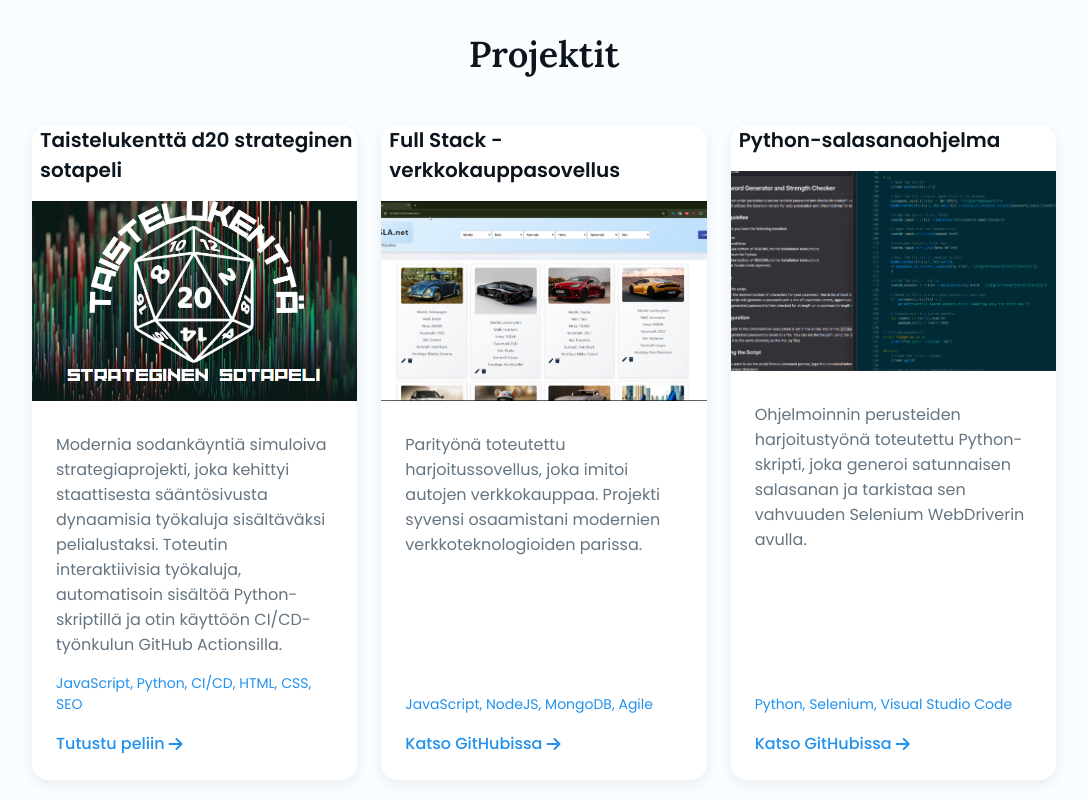
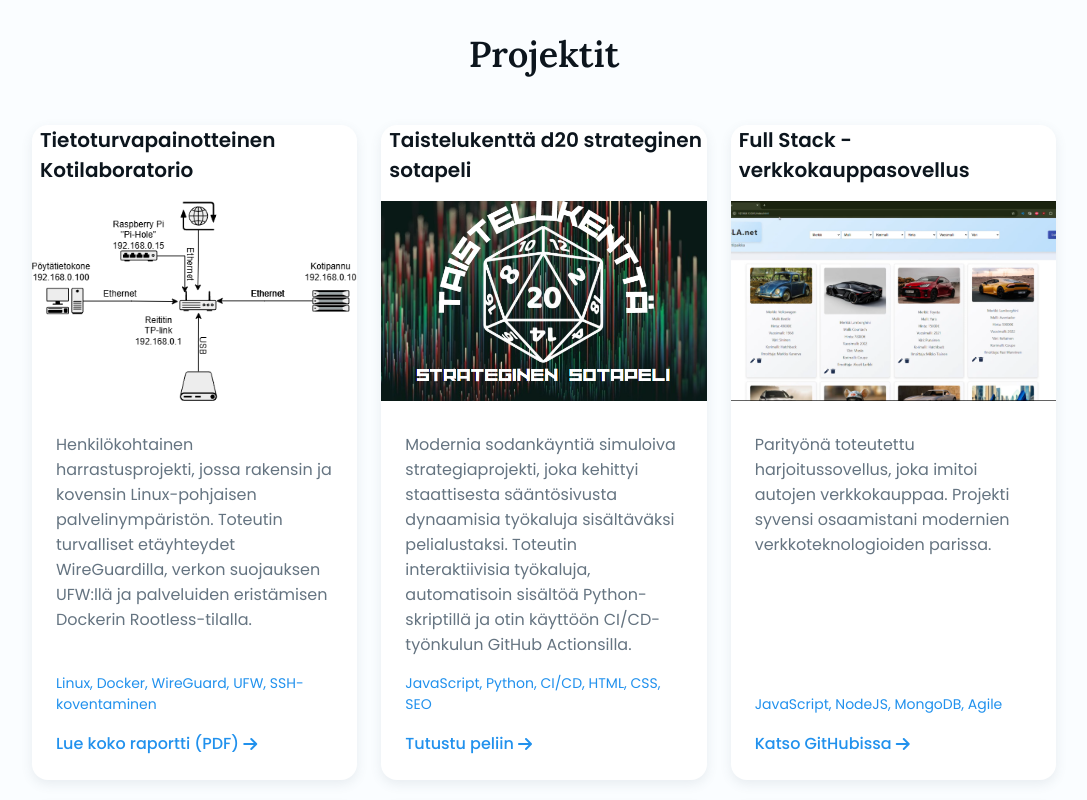
Before and after one commit to AkseliLarikka/AkseliLarikka.github.io, a plain HTML site: page index.html in a window 1280 px wide. Shown: the part 1380-2180 px from the top of the page, without its empty margins (96-1183 px from the left). Drawn offline with nearby package versions, Linux system fonts and the light colour scheme.

Commit message:
portfolio päivitys

```diff
--- a/Scripts/script.js
+++ b/Scripts/script.js
@@ -78,7 +78,7 @@ const translations = {
         // Profiili & Taidot
         profile_section_title: "Profile and Skills",
         profile_who_am_i: "Who am I?",
-        profile_paragraph: "I am a calm and deliberate problem-solver with high resilience and a self-directed work approach. I ask a lot of questions because I want to understand things thoroughly. I enjoy challenging myself both physically and mentally, which is reflected in my career choices and hobbies. I actively seek challenges where I can utilize and deepen my expertise, especially in the cybersecurity of OT environments.",
+        profile_paragraph: "I am a third-year ICT engineering student with a burning passion for the technical core of cybersecurity. Alongside my studies, I have deepened my expertise through specialized MPK courses (OSINT, SOC/NOC, Forensics) and by building my own home laboratory. I am looking for a role where I can combine my technical problem-solving skills, precise documentation abilities, and resilience under pressure in the field of cybersecurity.",
         skills_title: "Skills",
         skills_header_area: "Area",
         skills_header_tech: "Technologies and Skills",
@@ -118,6 +118,10 @@ const translations = {
         project6_title: "MySQL Database",
         project6_description: "A relational database for a fictional used car e-commerce site, designed and implemented in pairs. The project covered database design, SQL implementation, and management with MySQL Workbench.",
         project6_skills: "SQL, MySQL Workbench, Database Design",
+        project7_title: "Cybersecurity Home Lab",
+        project7_description: "A personal hobby project where I built and hardened a Linux-based server environment. I implemented secure remote access using WireGuard, network protection with UFW, and service isolation using Docker Rootless mode.",
+        project7_skills: "Linux, Docker, WireGuard, UFW, SSH Hardening",
+        project7_link: "Read full report (PDF)",
 
         // Kokemus
         experience_section_title: "Work Experience and Education",
@@ -158,17 +162,22 @@ const translations = {
         footer_rights: "All rights reserved."
     },
     fi: {
+        // Navigaatio
         nav_profile: "Profiili",
         nav_projects: "Projektit",
         nav_experience: "Kokemus",
         nav_hobbies: "Harrastukset",
         nav_contact: "Ota yhteyttä",
+
+        // Koti
         home_subtitle: "IT/OT Kyberturvainsinööri (opiskelija)",
         home_description: "Kolmannen vuoden tieto- ja viestintätekniikan insinööriopiskelija, jolla on käytännön kokemusta teollisuusautomaation (OT) ja IT-infrastruktuurin yhdistämisestä. Vahvuuksiani ovat nopea oppimiskyky ja ongelmanratkaisu tuotantokriittisissä ympäristöissä.",
         download_cv: "Lataa CV (PDF)",
+
+        // Profiili & Taidot
         profile_section_title: "Profiili ja Osaaminen",
         profile_who_am_i: "Kuka olen?",
-        profile_paragraph: "Olen rauhallinen ja harkitseva ongelmanratkaisija, jolla on korkea resilienssi ja itseohjautuva työote. Kyselen paljon, koska haluan ymmärtää asiat perusteellisesti. Pidän itseni haastamisesta niin fyysisesti kuin henkisestikin, mikä heijastuu uravalintoihini ja harrastuksiini. Etsin aktiivisesti haasteita, joissa voin hyödyntää ja syventää osaamistani erityisesti OT-ympäristöjen kyberturvallisuuden parissa.",
+        profile_paragraph: "Olen kolmannen vuoden tieto- ja viestintätekniikan insinööriopiskelija, jolla on palava kiinnostus kyberturvallisuuden tekniseen ytimeen. Opintojeni ohella olen syventänyt osaamistani MPK:n erikoiskursseilla (OSINT, SOC/NOC, Forensiikka) sekä rakentamalla oman kotilaboratorion. Etsin roolia, jossa voin yhdistää teknisen ongelmanratkaisukykyni, tarkan dokumentointitaitoni ja paineensietokykyni yhteiskunnallisesti merkittävän tietoturvan parissa.",
         skills_title: "Taidot",
         skills_header_area: "Osa-alue",
         skills_header_tech: "Teknologiat ja taidot",
@@ -182,6 +191,8 @@ const translations = {
         skills_tech_programming: "Python, JavaScript, NodeJS, HTML/CSS, REST, GIT, Agile",
         skills_area_languages: "Kielet",
         skills_tech_languages: "Suomi (Äidinkieli), Englanti (C1.1), Ruotsi (B2.1), Venäjä (A2.1)",
+
+        // Projektit
         projects_section_title: "Projektit",
         project1_title: "Taistelukenttä d20 strateginen sotapeli",
         project1_description: "Modernia sodankäyntiä simuloiva strategiaprojekti, joka kehittyi staattisesta sääntösivusta dynaamisia työkaluja sisältäväksi pelialustaksi. Toteutin interaktiivisia työkaluja, automatisoin sisältöä Python-skriptillä ja otin käyttöön CI/CD-työnkulun GitHub Actionsilla.",
@@ -206,6 +217,12 @@ const translations = {
         project6_title: "MySQL-tietokanta",
         project6_description: "Parityönä suunniteltu ja toteutettu relaatiotietokanta kuvitteelliselle käytettyjen autojen verkkokaupalle. Projekti kattoi tietokannan suunnittelun, toteutuksen SQL:llä ja hallinnoinnin MySQL Workbench -työkalulla.",
         project6_skills: "SQL, MySQL Workbench, Tietokantasuunnittelu",
+        project7_title: "Tietoturvapainotteinen Kotilaboratorio",
+        project7_description: "Henkilökohtainen harrastusprojekti, jossa rakensin ja kovensin Linux-pohjaisen palvelinympäristön. Toteutin turvalliset etäyhteydet WireGuardilla, verkon suojauksen UFW:llä ja palveluiden eristämisen Dockerin Rootless-tilalla.",
+        project7_skills: "Linux, Docker, WireGuard, UFW, SSH-koventaminen",
+        project7_link: "Lue koko raportti (PDF)",
+
+        // Kokemus
         experience_section_title: "Työkokemus ja Koulutus",
         exp1_title: "Insinööri (AMK), Tieto- ja viestintätekniikka",
         exp1_company: "Jyväskylän ammattikorkeakoulu",
@@ -231,11 +248,15 @@ const translations = {
         exp6_company: "Lempäälän lukio",
         exp6_date: "2019 - 2022",
         exp6_desc: "Toimin koulun opiskelijakunnan valo-, ääni- ja esitystekniikkavastaavana. Minut palkittiin myös yrittäjähenkisimpänä ylioppilaana.",
+
+        // Harrastukset
         hobbies_section_title: "Harrastukset",
         hobby1_title: "Vaellus ja Luonto",
         hobby2_title: "Lukeminen",
         hobby3_title: "Juoksu",
         hobby4_title: "Reserviläistoiminta",
+
+        // Footer
         footer_title: "Ota yhteyttä",
         footer_rights: "Kaikki oikeudet pidätetään."
     }
--- a/index.html
+++ b/index.html
@@ -184,6 +184,22 @@
     <section class="section container" id="projektit">
       <h2 class="section__title" data-translate="projects_section_title">Projektit</h2>
       <div class="projects__container grid">
+        <div class="project__card">
+          <h3 class="project__title" data-translate="project7_title">Tietoturvapainotteinen Kotilaboratorio</h3>
+          <a href="images/kotipannu.png" data-lightbox="projektit" data-title="Kotilaboratorion verkkotopologia">
+            <img src="images/kotipannu.png" alt="Kaavio kotilaboratorion verkosta" class="project__img">
+          </a>
+          <div class="project__data">
+            <p data-translate="project7_description">Henkilökohtainen harrastusprojekti, jossa rakensin ja kovensin
+              Linux-pohjaisen palvelinympäristön. Toteutin turvalliset etäyhteydet WireGuardilla, verkon suojauksen
+              UFW:llä ja palveluiden eristämisen Dockerin Rootless-tilalla.</p>
+            <span class="project__skills" data-translate="project7_skills">Linux, Docker, WireGuard, UFW,
+              SSH-koventaminen</span>
+            <a href="pdf/Kotilabra.pdf" class="button--link" target="_blank">
+              <span data-translate="project7_link">Lue koko raportti (PDF)</span> <i class="fas fa-arrow-right"></i>
+            </a>
+          </div>
+        </div>
         <div class="project__card">
           <h3 class="project__title" data-translate="project1_title">Taistelukenttä d20 strateginen sotapeli</h3>
           <a href="images/TKD20LOGO.png" data-lightbox="projektit" data-title="Taistelukenttä-pelin logo">
```
Also changed, not shown: images/kotipannu.png (added), 2 other files.
